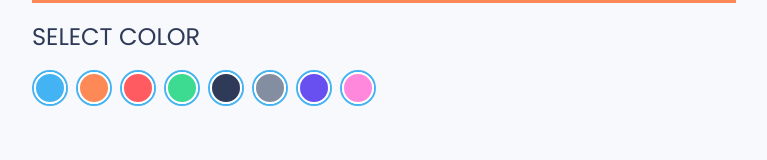
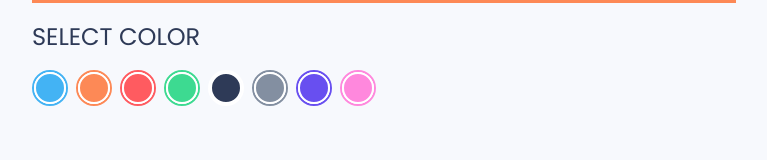
Before and after one commit to r-e-d-ant/new-day-goals-static-app, a plain HTML site: page add_goal.html in a window 1280 px wide. Shown: the part 378-538 px from the top of the page, without its empty margins (256-1023 px from the left). Drawn offline with nearby package versions, Linux system fonts and the light colour scheme.

Commit message:
added borders on color selection

```diff
--- a/add_goal.html
+++ b/add_goal.html
@@ -78,6 +78,7 @@
         const todoPreview = document.querySelector('.goal-show')
         colors.forEach(color => {
             color.style.backgroundColor = color.id
+            color.parentNode.style.borderColor = color.id
             color.addEventListener('click', (e) => {
                 todoPreview.style.backgroundColor = e.target.id
             })
--- a/assets/css/add_goal.css
+++ b/assets/css/add_goal.css
@@ -62,7 +62,7 @@
     margin-top: 1rem;
 }
 .colors .clr-border {
-    border: 2px solid var(--blue-clr);
+    border: 2px solid white;
     border-radius: 50%;
     margin-right: .5rem;
 }
```
